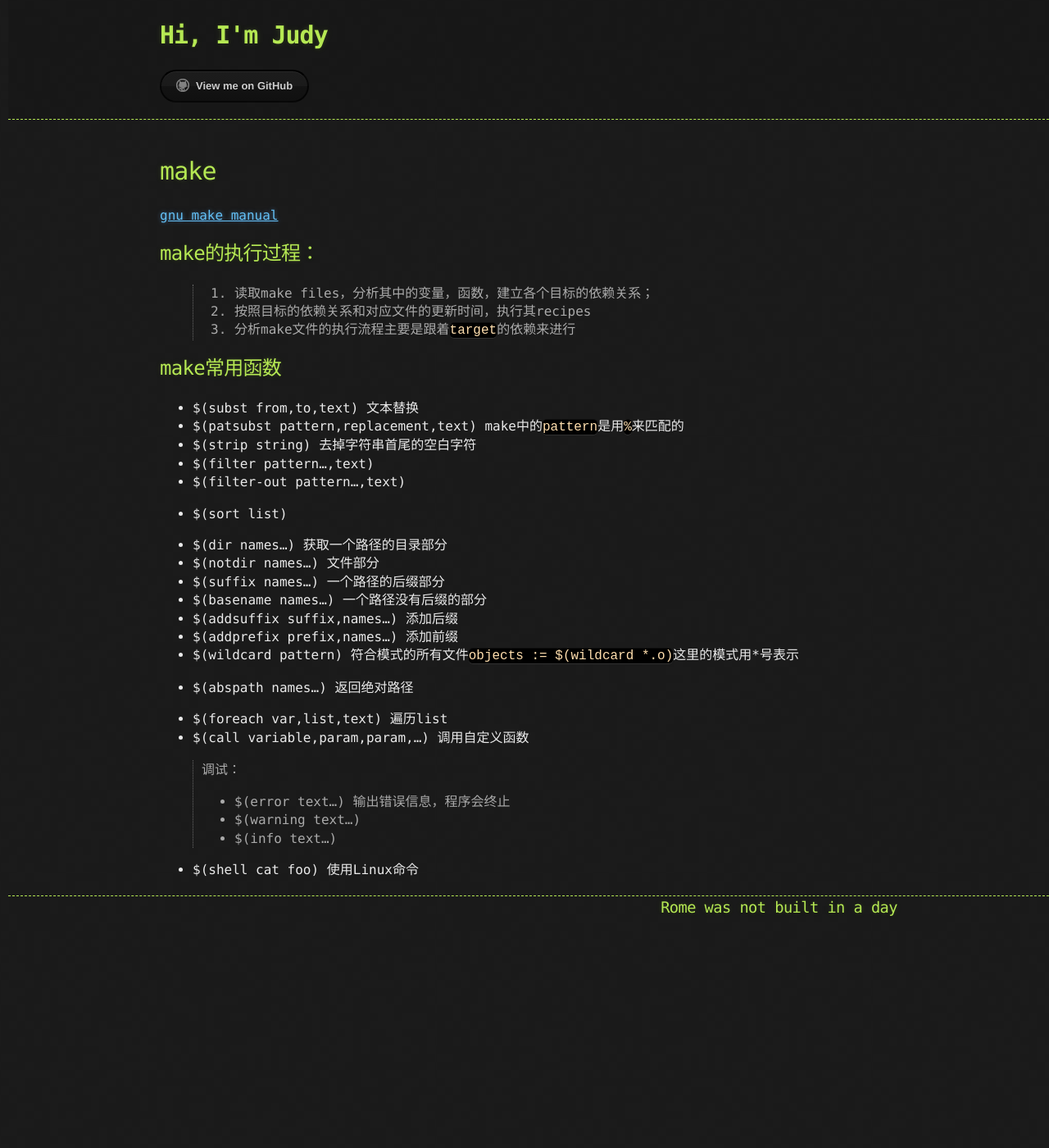
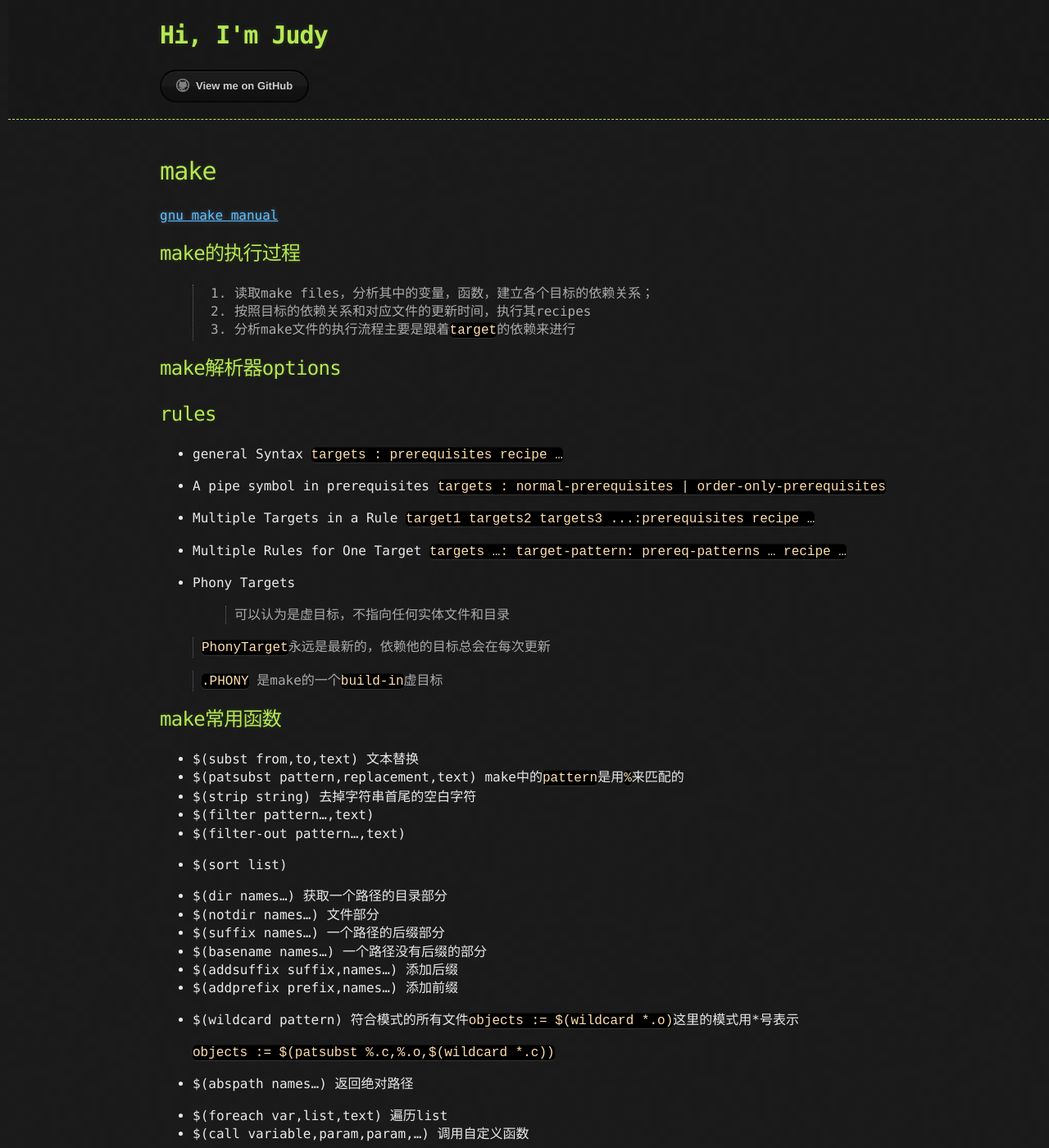
Before and after one commit to Shl4046/Shl4046.github.io, a Jekyll site: the page built from _posts/gnutools/2017-10-03-make.md, in a window 1280 px wide and 1400 px high. Shown: the whole window at 82% size. Built offline with Jekyll 4.4.1, drawn with Linux system fonts in a browser that asks for light colours.

Commit message:
Update 2017-10-03-make.md

```diff
--- a/_posts/gnutools/2017-10-03-make.md
+++ b/_posts/gnutools/2017-10-03-make.md
@@ -7,11 +7,38 @@ date:   2017-10-03 01:53:30 -0700
 # make
 [gnu make manual][makemanual]
 
-## make的执行过程：
+## make的执行过程
 
 > 1. 读取make files，分析其中的变量，函数，建立各个目标的依赖关系；
 > 1. 按照目标的依赖关系和对应文件的更新时间，执行其recipes
 > 1. 分析make文件的执行流程主要是跟着`target`的依赖来进行
+
+## make解析器options
+
+## rules
+* general Syntax
+`targets : prerequisites
+        recipe
+        …`
+* A pipe symbol in prerequisites
+`targets : normal-prerequisites | order-only-prerequisites`
+
+* Multiple Targets in a Rule
+`target1 targets2 targets3 ...:prerequisites
+        recipe
+        …`
+
+* Multiple Rules for One Target
+`targets …: target-pattern: prereq-patterns …
+        recipe
+        …`
+
+* Phony Targets
+> 可以认为是虚目标，不指向任何实体文件和目录
+
+> `PhonyTarget`永远是最新的，依赖他的目标总会在每次更新
+
+> `.PHONY` 是make的一个`build-in`虚目标
 
 ## make常用函数
 
@@ -29,12 +56,15 @@ date:   2017-10-03 01:53:30 -0700
 * $(addsuffix suffix,names…) 添加后缀
 * $(addprefix prefix,names…) 添加前缀
 * $(wildcard pattern) 符合模式的所有文件`objects := $(wildcard *.o)`这里的模式用\*号表示
+
+   `objects := $(patsubst %.c,%.o,$(wildcard *.c))`
+
 * $(abspath names…) 返回绝对路径
 
 * $(foreach var,list,text) 遍历list
 * $(call variable,param,param,…) 调用自定义函数
 
-> 调试：
+> 打印
 > * $(error text…) 输出错误信息，程序会终止
 > * $(warning text…)
 > * $(info text…)
```
